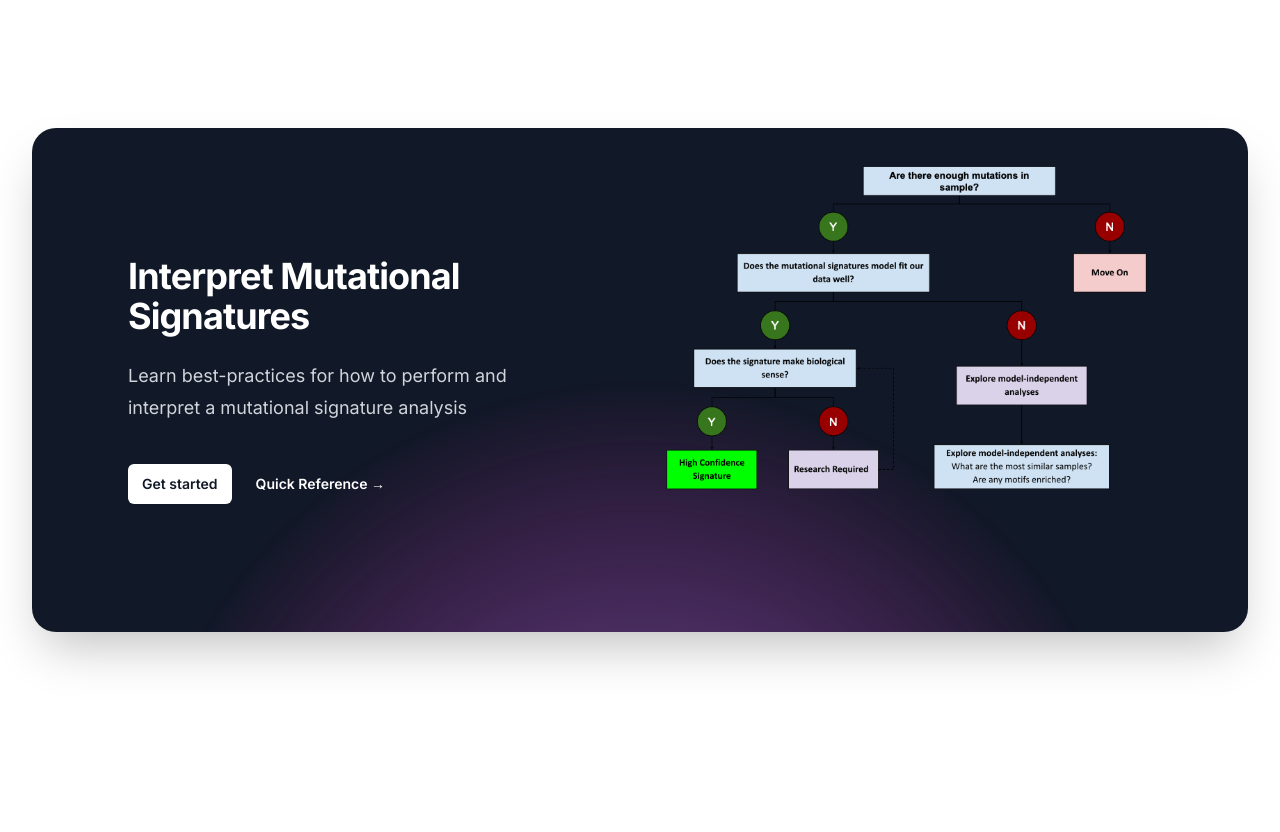
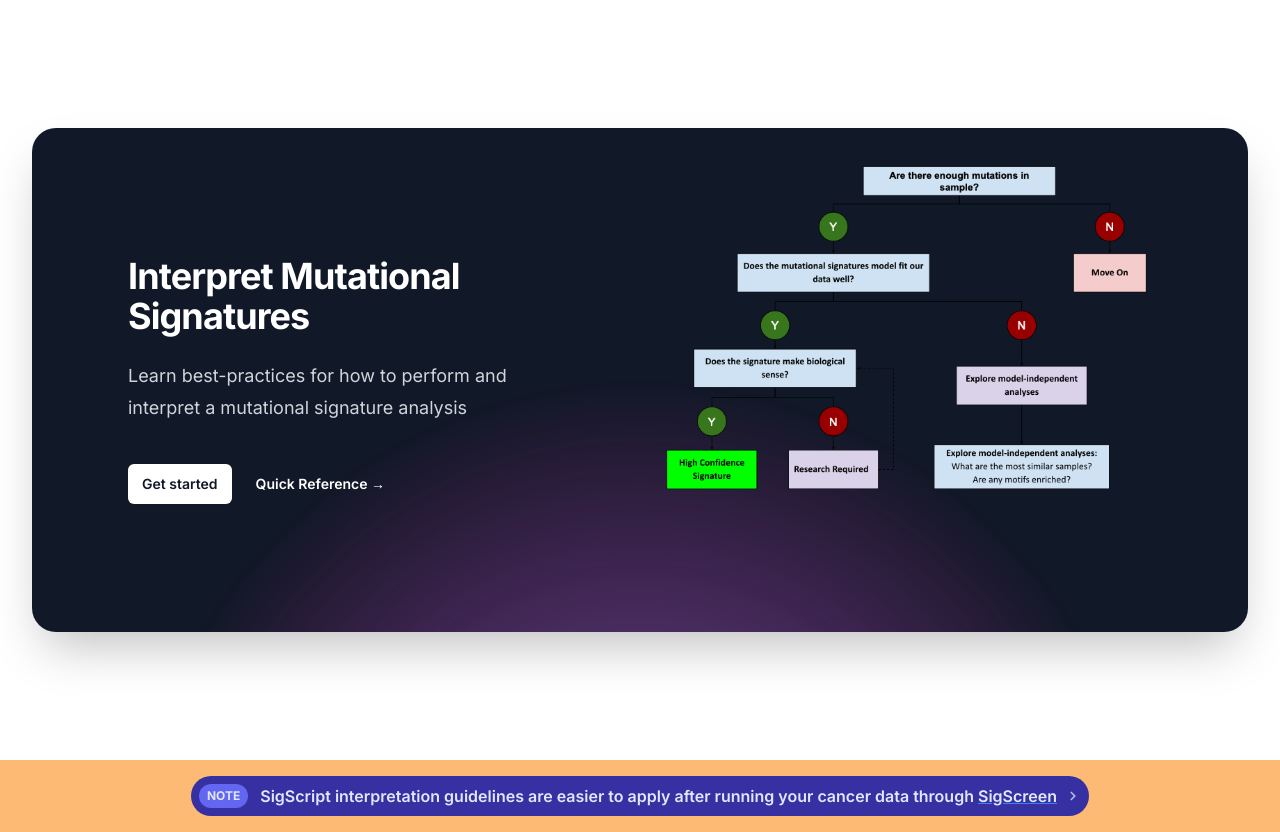
Before and after one commit to selkamand/sigscript, a Next.js app: page / in a window 1280 px wide. Before the commit the page ends 800 px from the top, so only its background shows below. Built offline with nearby package versions, Linux system fonts and the light colour scheme.

Commit message:
feat: added a link to the SigScreen nextflow pipeline repo

```diff
--- a/app/page.tsx
+++ b/app/page.tsx
@@ -1,3 +1,4 @@
+import TextLink from "@/components/ui/textlink";
 import Image from "next/image";
 import Link
   from "next/link";
@@ -42,7 +43,14 @@ export default function Home() {
           </div>
         </div>
       </div>
+      <div className="bg-orange-300 text-center py-4 lg:px-4">
+        <div className="p-2 bg-indigo-800 items-center text-indigo-100 leading-none lg:rounded-full flex lg:inline-flex" role="alert">
+          <span className="flex rounded-full bg-indigo-500 uppercase px-2 py-1 text-xs font-bold mr-3">Note</span>
+          <span className="font-semibold mr-2 text-left flex-auto">SigScript interpretation guidelines are easier to apply after running your cancer data through <TextLink text="SigScreen" newtab={true} href="https://github.com/selkamand/sigscreen" hovercolour="text-white"></TextLink></span>
+          <svg className="fill-current opacity-75 h-4 w-4" xmlns="http://www.w3.org/2000/svg" viewBox="0 0 20 20"><path d="M12.95 10.707l.707-.707L8 4.343 6.586 5.757 10.828 10l-4.242 4.243L8 15.657l4.95-4.95z" /></svg>
+        </div>
+      </div>
 
-    </div>
+    </div >
   );
 }
--- a/components/ui/textlink.tsx
+++ b/components/ui/textlink.tsx
@@ -1,10 +1,10 @@
 import Link from 'next/link';
 
-export default function TextLink({ href = "", text = "link", newtab = false }) {
+export default function TextLink({ href = "", text = "link", newtab = false, hovercolour = "text-red-950" }) {
     let target = "_self"
     if (newtab) { target = "_blank" }
     return (
-        <Link href={href} target={target} className="underline decoration-blue-500 hover:text-red-950 hover:uppercase duration-200">{text}</Link>
+        <Link href={href} target={target} className={`underline decoration-blue-500 hover:${hovercolour} hover:uppercase duration-200`}>{text}</Link>
 
     )
 }
```
